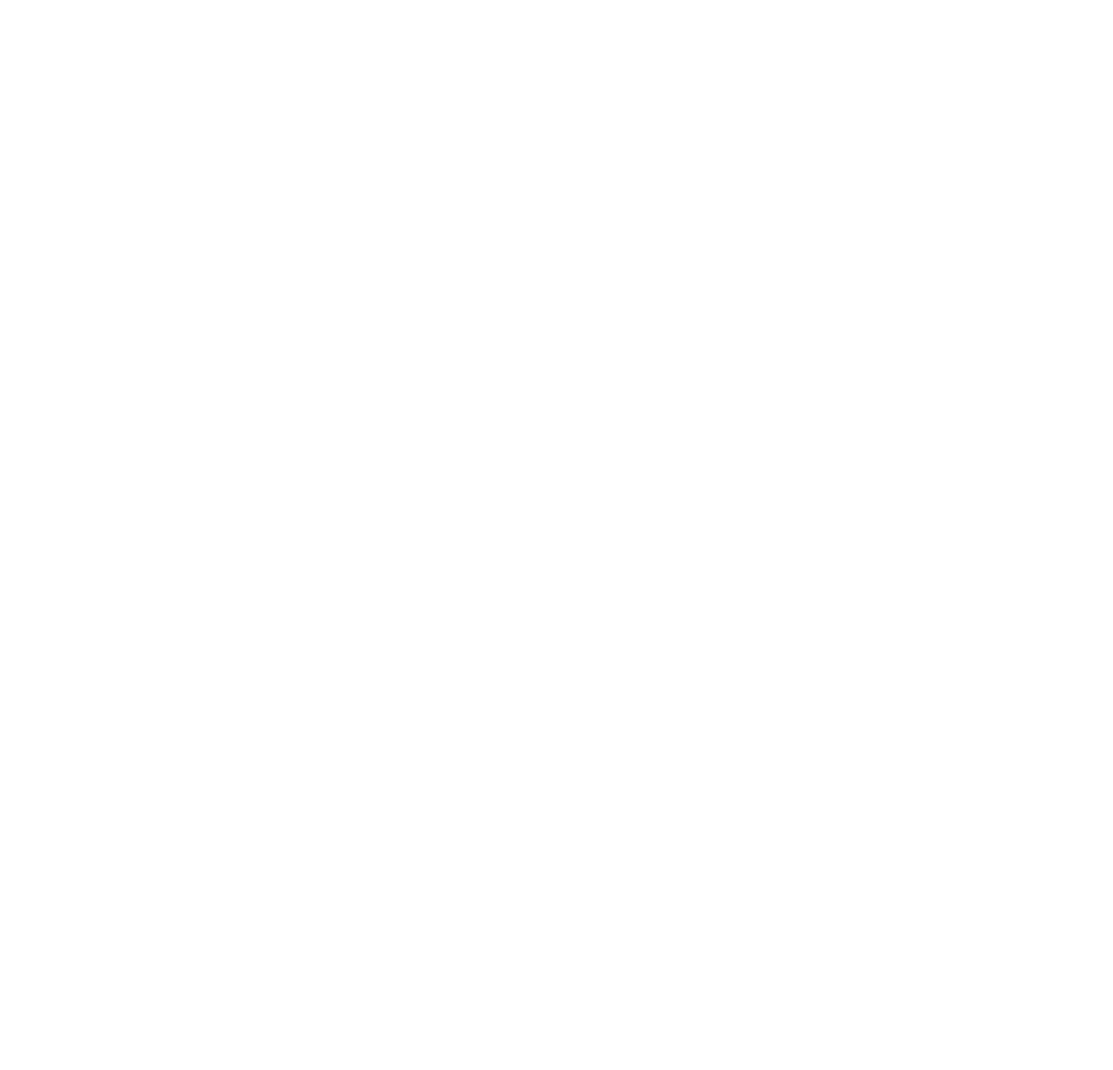
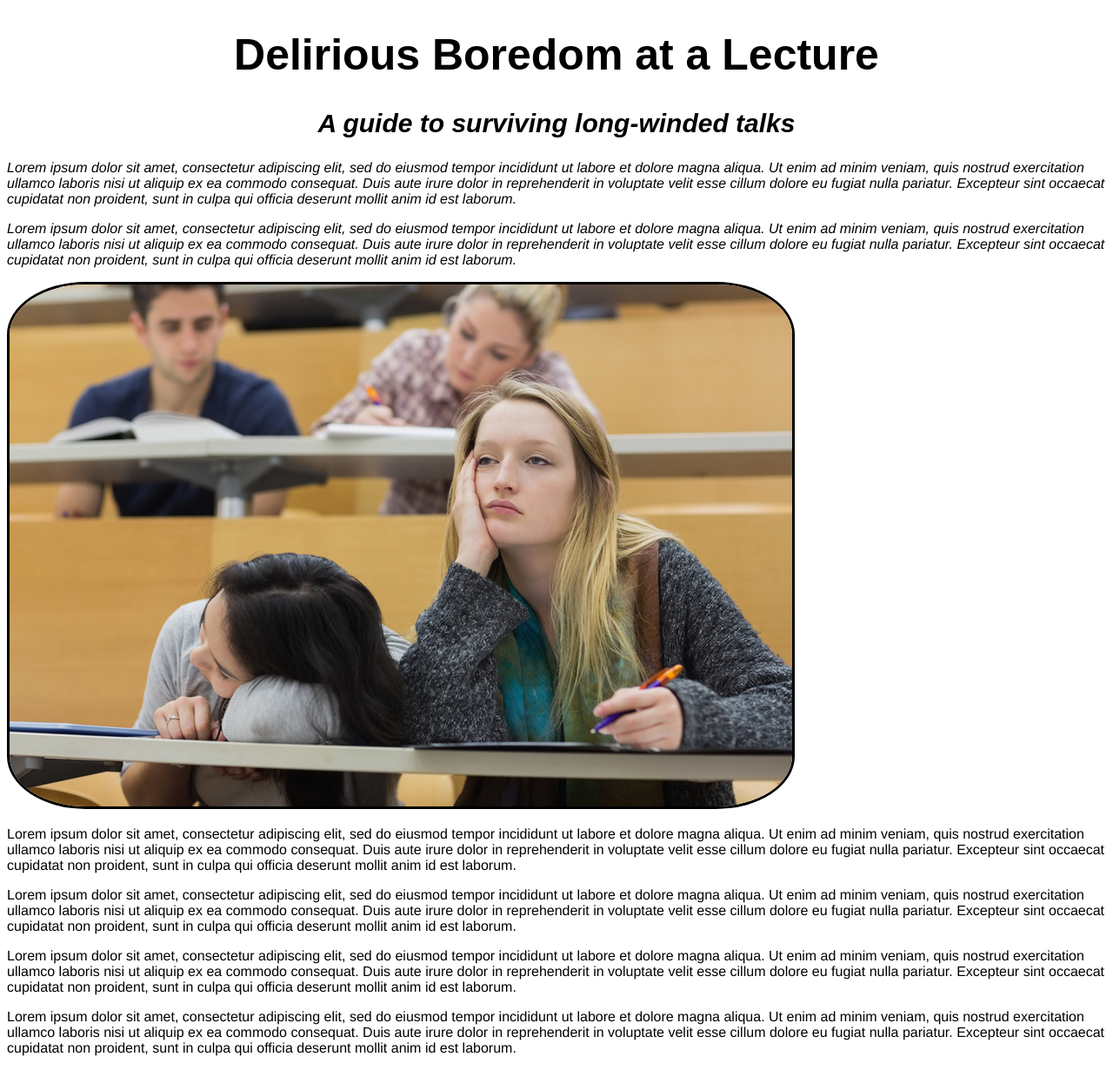
Before and after one commit to Benjamin09/boring-lecture, a plain HTML site: page index.html in a window 1280 px wide. Shown: the whole page at 87% size. Before the commit the page ends 800 px from the top, so only its background shows below. Drawn offline with Linux system fonts and the light colour scheme.

Commit message:
add elements h1, h2, p, img and class intro. add styling for h1, h2.intro, p.intro, img.intro and p.

```diff
--- a/css/styles.css
+++ b/css/styles.css
@@ -0,0 +1,26 @@
+h1 {
+    font-family: fantasy;
+    font-size: 50px;
+    text-align: center;
+}
+
+h2.intro {
+    font-family: sans-serif;
+    font-size: 30px;
+    font-style: italic;
+    text-align: center;
+
+}
+
+p.intro {
+    font-style: italic;
+}
+
+img.intro {
+    border: solid;
+    border-radius: 10%;
+}
+
+p {
+    font-family: Helvetica;
+}
--- a/index.html
+++ b/index.html
@@ -4,5 +4,15 @@
     <link href="css/styles.css" rel="stylesheet" type="text/css">
     <title>Boring Lecture</title>
   </head>
-  <body></body>
+  <body>
+    <h1>Delirious Boredom at a Lecture</h1>
+    <h2 class="intro">A guide to surviving long-winded talks</h2>
+    <p class="intro">Lorem ipsum dolor sit amet, consectetur adipiscing elit, sed do eiusmod tempor incididunt ut labore et dolore magna aliqua. Ut enim ad minim veniam, quis nostrud exercitation ullamco laboris nisi ut aliquip ex ea commodo consequat. Duis aute irure dolor in reprehenderit in voluptate velit esse cillum dolore eu fugiat nulla pariatur. Excepteur sint occaecat cupidatat non proident, sunt in culpa qui officia deserunt mollit anim id est laborum.</p>
+    <p class="intro">Lorem ipsum dolor sit amet, consectetur adipiscing elit, sed do eiusmod tempor incididunt ut labore et dolore magna aliqua. Ut enim ad minim veniam, quis nostrud exercitation ullamco laboris nisi ut aliquip ex ea commodo consequat. Duis aute irure dolor in reprehenderit in voluptate velit esse cillum dolore eu fugiat nulla pariatur. Excepteur sint occaecat cupidatat non proident, sunt in culpa qui officia deserunt mollit anim id est laborum.</p>
+    <img class="intro" src="lecture.jpg" alt="Bored looking girl at a lecture.">
+    <p>Lorem ipsum dolor sit amet, consectetur adipiscing elit, sed do eiusmod tempor incididunt ut labore et dolore magna aliqua. Ut enim ad minim veniam, quis nostrud exercitation ullamco laboris nisi ut aliquip ex ea commodo consequat. Duis aute irure dolor in reprehenderit in voluptate velit esse cillum dolore eu fugiat nulla pariatur. Excepteur sint occaecat cupidatat non proident, sunt in culpa qui officia deserunt mollit anim id est laborum.</p>
+    <p>Lorem ipsum dolor sit amet, consectetur adipiscing elit, sed do eiusmod tempor incididunt ut labore et dolore magna aliqua. Ut enim ad minim veniam, quis nostrud exercitation ullamco laboris nisi ut aliquip ex ea commodo consequat. Duis aute irure dolor in reprehenderit in voluptate velit esse cillum dolore eu fugiat nulla pariatur. Excepteur sint occaecat cupidatat non proident, sunt in culpa qui officia deserunt mollit anim id est laborum.</p>
+    <p>Lorem ipsum dolor sit amet, consectetur adipiscing elit, sed do eiusmod tempor incididunt ut labore et dolore magna aliqua. Ut enim ad minim veniam, quis nostrud exercitation ullamco laboris nisi ut aliquip ex ea commodo consequat. Duis aute irure dolor in reprehenderit in voluptate velit esse cillum dolore eu fugiat nulla pariatur. Excepteur sint occaecat cupidatat non proident, sunt in culpa qui officia deserunt mollit anim id est laborum.</p>
+    <p>Lorem ipsum dolor sit amet, consectetur adipiscing elit, sed do eiusmod tempor incididunt ut labore et dolore magna aliqua. Ut enim ad minim veniam, quis nostrud exercitation ullamco laboris nisi ut aliquip ex ea commodo consequat. Duis aute irure dolor in reprehenderit in voluptate velit esse cillum dolore eu fugiat nulla pariatur. Excepteur sint occaecat cupidatat non proident, sunt in culpa qui officia deserunt mollit anim id est laborum.</p>
+  </body>
 </html>
```
Also changed, not shown: lecture.jpg (added).
